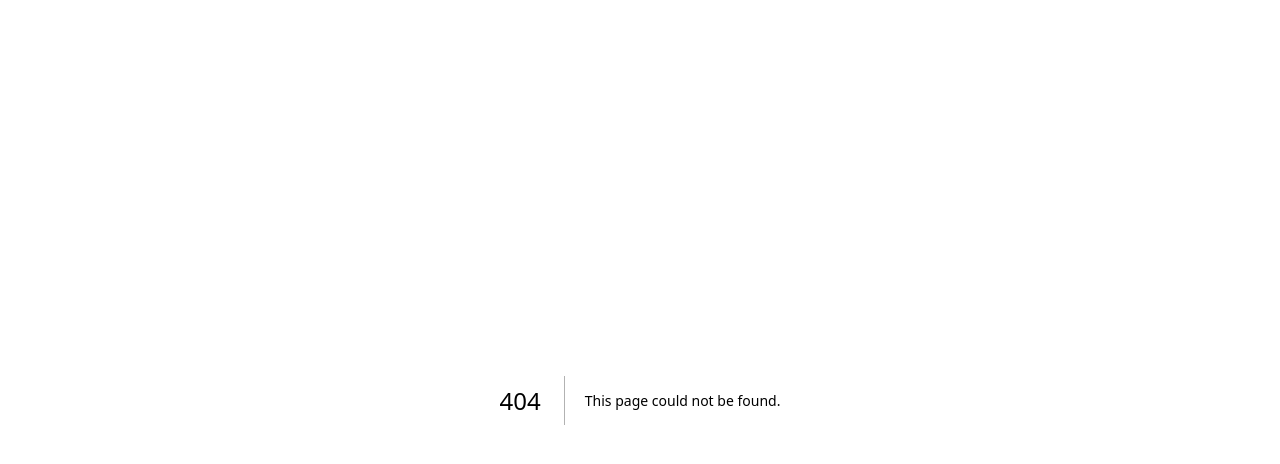
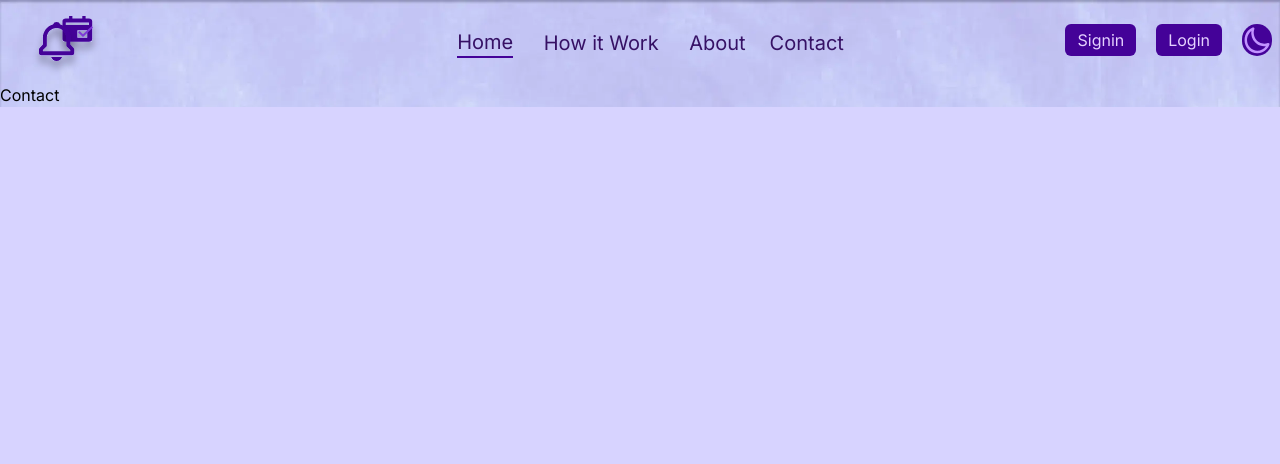
Before and after one commit to diego-vecch/remindpay-frontend, a Next.js app: page /contact in a window 1280 px wide. Before the commit this address had no page. Shown: the top 464 px of the page. Built offline with nearby package versions, Linux system fonts and the light colour scheme.

Commit message:
feat: create contact page

```diff
--- /dev/null
+++ b/src/app/contact/page.tsx
@@ -0,0 +1,9 @@
+import { NavbarHomepage } from '@/components/NavbarHomepage'
+export default function page (): JSX.Element {
+  return (
+    <main className='h-full flex flex-col justify-center w-full'>
+      <NavbarHomepage />
+      <div>Contact</div>
+    </main>
+  )
+}
```
